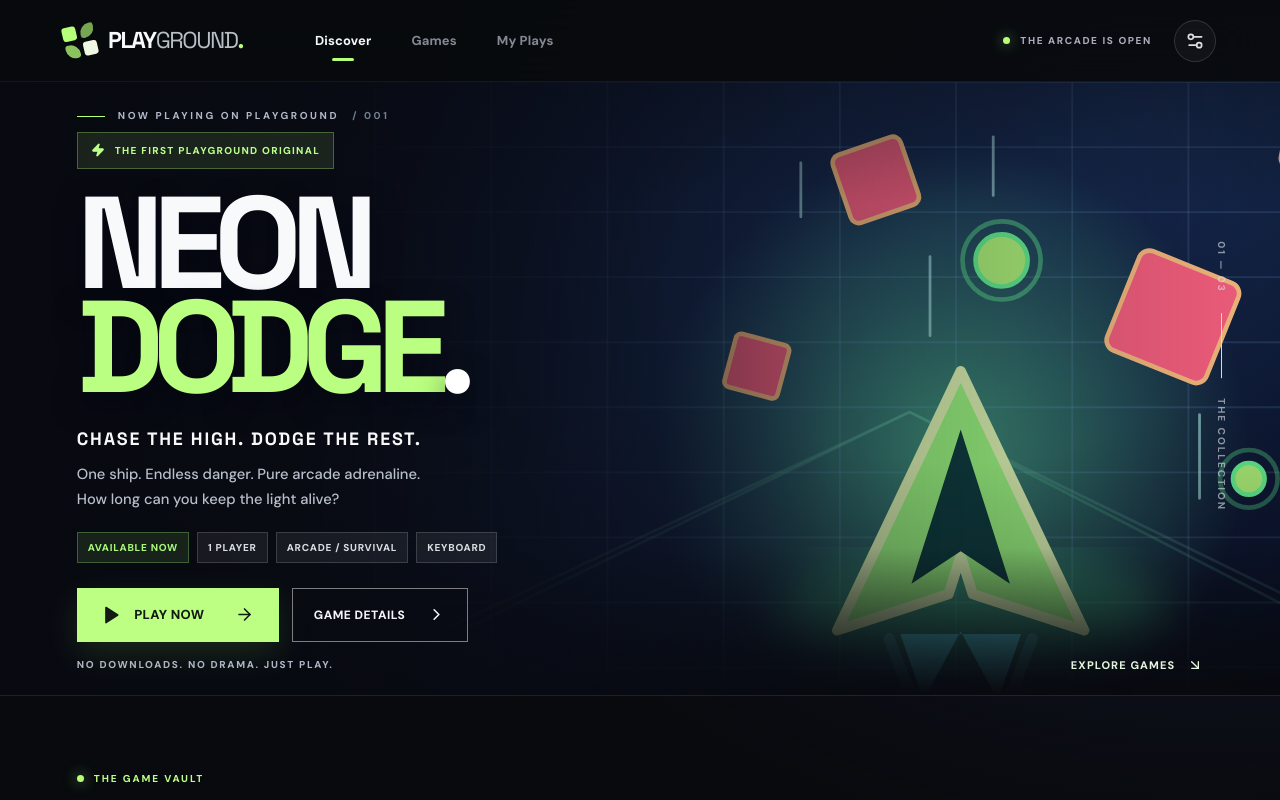
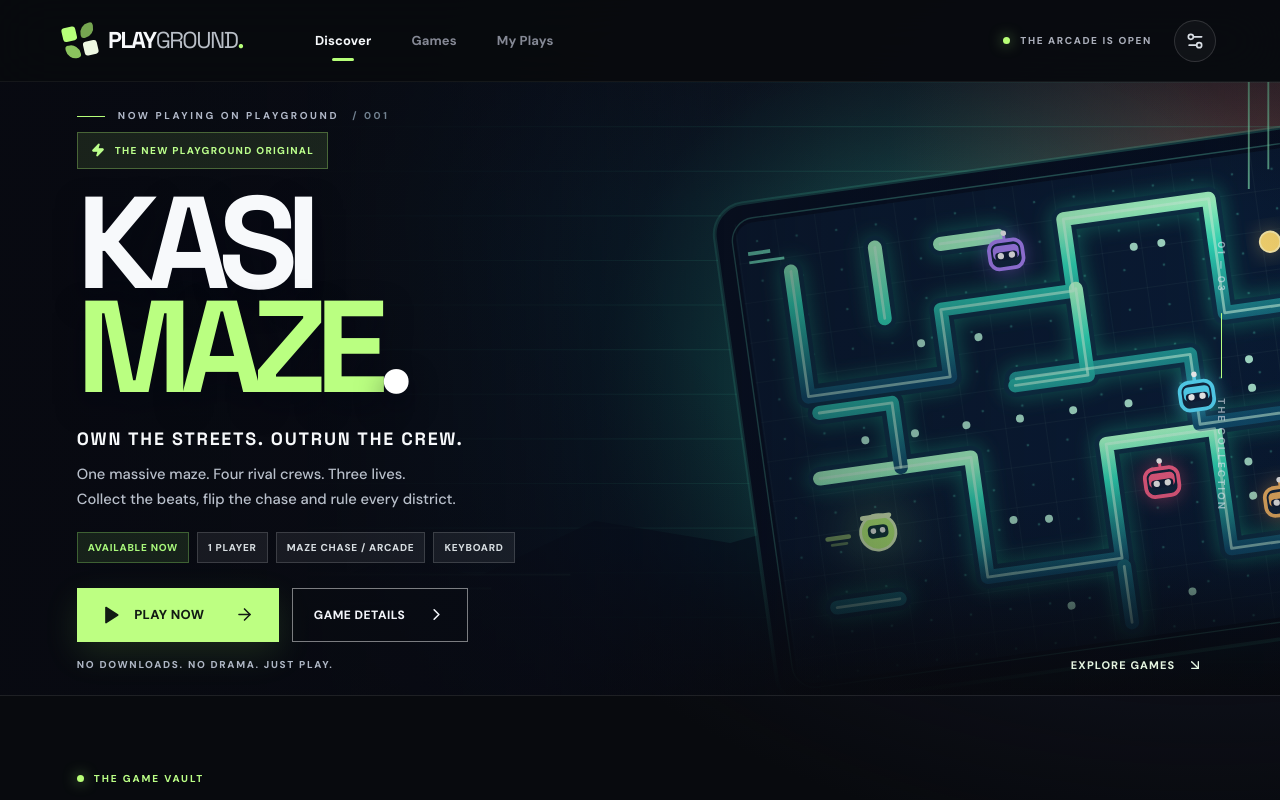
Before and after one commit to Mabu007/Playground, a React (Vite) app: page / in a window 1280 px wide. Shown: the top 800 px of the page. Built offline with nearby package versions, Linux system fonts and the light colour scheme.

Commit message:
design: make Kasi Maze the cinematic flagship launch experience

```diff
--- a/src/console/Console.tsx
+++ b/src/console/Console.tsx
@@ -182,15 +182,15 @@ function Launcher() {
     {mobileMenu && <nav className="mobile-nav" aria-label="Mobile navigation"><button onClick={() => goTo('top')}>Discover</button><button onClick={() => goTo('library')}>Games</button><button onClick={() => goTo('recent')}>My Plays</button><button onClick={() => { setMobileMenu(false); toggleSettings(true) }}>Settings</button></nav>}
     <main>
       <section className="hero" aria-label="Featured game">
-        <div className="hero-visual" aria-hidden="true"><Artwork id="neon-dodge" className="hero-svg"/><div className="hero-shade"/></div>
+        <div className="hero-visual" aria-hidden="true"><Artwork id="kasi-maze" className="hero-svg"/><div className="hero-shade"/></div>
         <div className="hero-overline"><span className="hero-overline-line"/> NOW PLAYING ON PLAYGROUND <span className="hero-overline-index">/ 001</span></div>
         <div className="hero-content">
-          <div className="hero-badge"><Zap size={14} fill="currentColor"/> THE FIRST PLAYGROUND ORIGINAL</div>
-          <h1>NEON<br/><em>DODGE<span>.</span></em></h1>
-          <p className="hero-tagline">CHASE THE HIGH. DODGE THE REST.</p>
-          <p className="hero-description">One ship. Endless danger. Pure arcade adrenaline.<br className="desktop-only"/> How long can you keep the light alive?</p>
-          <div className="hero-metadata"><Tag accent>AVAILABLE NOW</Tag><Tag>1 PLAYER</Tag><Tag>ARCADE / SURVIVAL</Tag><Tag>KEYBOARD</Tag></div>
-          <div className="hero-buttons"><button className="button-primary hero-play" onClick={() => launch('neon-dodge')}><Play size={20} fill="currentColor"/> PLAY NOW <ArrowRight size={19}/></button><button className="button-outline" onClick={() => openDetails('neon-dodge')}>GAME DETAILS <ChevronRight size={19}/></button></div>
+          <div className="hero-badge"><Zap size={14} fill="currentColor"/> THE NEW PLAYGROUND ORIGINAL</div>
+          <h1>KASI<br/><em>MAZE<span>.</span></em></h1>
+          <p className="hero-tagline">OWN THE STREETS. OUTRUN THE CREW.</p>
+          <p className="hero-description">One massive maze. Four rival crews. Three lives.<br className="desktop-only"/> Collect the beats, flip the chase and rule every district.</p>
+          <div className="hero-metadata"><Tag accent>AVAILABLE NOW</Tag><Tag>1 PLAYER</Tag><Tag>MAZE CHASE / ARCADE</Tag><Tag>KEYBOARD</Tag></div>
+          <div className="hero-buttons"><button className="button-primary hero-play" onClick={() => launch('kasi-maze')}><Play size={20} fill="currentColor"/> PLAY NOW <ArrowRight size={19}/></button><button className="button-outline" onClick={() => openDetails('kasi-maze')}>GAME DETAILS <ChevronRight size={19}/></button></div>
         </div>
         <div className="hero-side-note"><span>01 — 03</span><div className="hero-side-line"/><span>THE COLLECTION</span></div>
         <div className="hero-bottom"><span>NO DOWNLOADS. NO DRAMA. JUST PLAY.</span><button onClick={() => goTo('library')}>EXPLORE GAMES <ArrowDownRight size={16}/></button></div>
@@ -205,7 +205,7 @@ function Launcher() {
       <section className="recent-section" id="recent">
         <div className="recent-head"><div><span className="eyebrow"><Clock3 size={14}/> PICK UP WHERE YOU LEFT OFF</span><h2>YOUR ARCADE STORY.</h2></div><div className="session-total"><strong>{totalPlays.toString().padStart(2, '0')}</strong><span>TOTAL PLAYS</span></div></div>
         {recent.length > 0 ? <div className="recent-row">{recent.map(id => { const game = gameById(id); if (!game) return null; return <button className="recent-game" key={id} onClick={() => openDetails(id)}><span className="recent-thumb"><Artwork id={game.artwork.cover}/></span><span><strong>{game.title}</strong><small>BEST {useConsole.getState().data.progress.bestScores[id] ?? 0} PTS</small></span><ArrowRight size={18}/></button> })}</div> :
-          <div className="recent-empty"><span className="empty-gamepad"><Gamepad2 size={30}/></span><div><strong>No runs yet. That's about to change.</strong><p>Your recent games and best scores will live here after your first session.</p></div><button className="button-small" onClick={() => launch('neon-dodge')}>START PLAYING <ArrowRight size={15}/></button></div>}
+          <div className="recent-empty"><span className="empty-gamepad"><Gamepad2 size={30}/></span><div><strong>No runs yet. That's about to change.</strong><p>Your recent games and best scores will live here after your first session.</p></div><button className="button-small" onClick={() => launch('kasi-maze')}>START PLAYING <ArrowRight size={15}/></button></div>}
       </section>
 
       <section className="closing-banner"><div><span className="eyebrow">BUILT TO PLAY, ANYWHERE</span><h2>ONE SCREEN.<br/><em>INFINITE POSSIBILITIES.</em></h2><p>First your laptop. Next, the whole arcade.</p></div><div className="closing-art"><Gamepad2 size={132} strokeWidth={.7}/><span className="closing-ring"/></div></section>
```
